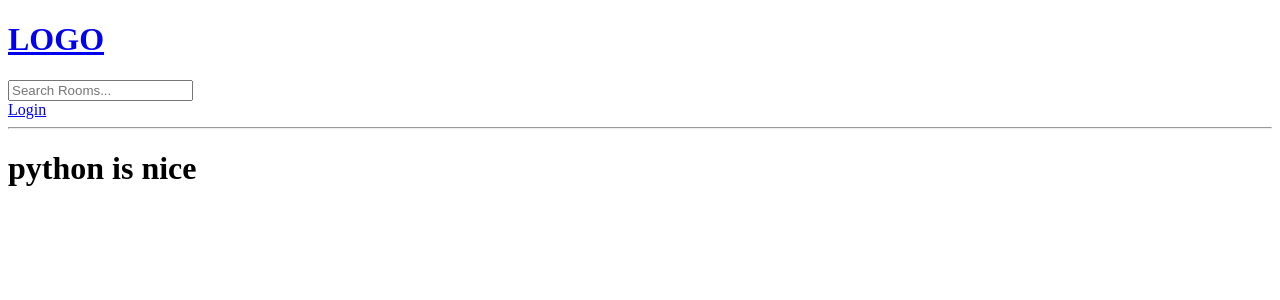
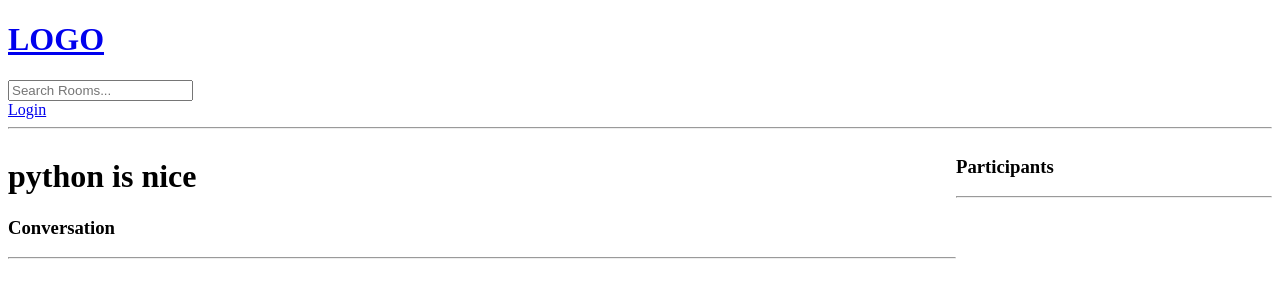
Before and after one commit to thmjiya022/studyBud, a Django app: page /room/4/ in a window 1280 px wide. Shown: the top 300 px of the page. Run offline with Django 3.2, Linux system fonts and the light colour scheme; data comes from the database, SQL or seed files in the repository; both versions use the stored data as it was after the commit.

Commit message:
chat room

```diff
--- a/base/models.py
+++ b/base/models.py
@@ -14,7 +14,7 @@ class Room(models.Model):
     topic = models.ForeignKey(Topic, on_delete=models.SET_NULL, null=True)
     name = models.CharField(max_length=200)
     description = models.TextField(null=True, blank=True)
-    # participants =
+    participants = models.ManyToManyField(User, related_name='participants', blank=True)
     updated = models.DateTimeField(auto_now=True)
     created = models.DateTimeField(auto_now_add=True)
 
--- a/base/templates/base/room.html
+++ b/base/templates/base/room.html
@@ -1,6 +1,55 @@
 {% extends 'main.html' %}
 
 {% block content %}
-<h1>{{room.name}}</h1>
 
-{% endblock content %}
+<style>
+    .room-container{
+        display: grid;
+        grid-template-columns: 3fr 1fr;
+    }
+</style>
+
+
+<div class="room-container">
+    <div>
+
+        <h1>{{room.name}}</h1>
+
+        <p>{{room.description}}</p>
+
+        <div class="comment-wrapper">
+            <h3>Conversation</h3>
+            {% for message in room_messages %}
+                <div>
+                    {% if request.user == message.user%}
+                    <a href="{% url 'delete-message' message.id %}">Delete</a>
+                    {% endif %}
+                    <small>@{{message.user}} {{message.created|timesince}} ago</small>
+                    <p>{{message.body}}</p>
+                </div>
+            {% endfor %}
+            <hr>
+        </div>
+
+        {% if request.user.is_authenticated %}
+        <div class="comment-form">
+            <form method="POST" action="">
+                {% csrf_token %}
+                <input type="text" name="body" placeholder="write your message here...">
+            </form>
+        </div>
+        {% endif %}
+    </div>
+
+    <div>
+        <h3>Participants</h3>
+        <hr>
+        {%for user in participants %}
+            <div>
+                <p>@{{user.username}} </p>
+            </div>
+        {% endfor %}
+    </div>
+
+</div>
+{% endblock %}
--- a/base/urls.py
+++ b/base/urls.py
@@ -12,4 +12,5 @@ urlpatterns = [
     path('create-room/', views.create_room, name = 'create-room'),
     path('update-room<str:pk>/', views.update_room, name = 'update-room'),
     path('delete-room<str:pk>/', views.delete_room, name = 'delete-room'),
+    path('delete-message<str:pk>/', views.delete_message, name = 'delete-message'),
 ]
--- a/base/views.py
+++ b/base/views.py
@@ -6,7 +6,7 @@ from django.db.models import Q
 from django.contrib.auth.models import User
 from django.contrib.auth import authenticate, login,logout
 from django.contrib.auth.forms import UserCreationForm
-from . models import Room,Topic
+from . models import Room,Topic, Message
 from . forms import RoomForm
 
 # Create your views here.
@@ -75,7 +75,20 @@ def home(request):
 
 def room(request,pk):
     room = Room.objects.get(id=pk)
-    context = {'room': room}
+    room_messages = room.message_set.all().order_by('-created')
+
+    participants = room.participants.all()
+    if request.method == 'POST':
+        message = Message.objects.create(
+            user=request.user,
+            room=room,
+            body=request.POST.get('body')
+
+        )
+        room.participants.add(request.user)
+        return redirect('room', pk=room.id)
+
+    context = {'room': room, 'room_messages':room_messages, 'participants': participants}
     return render(request, 'base/room.html', context)
 
 @login_required(login_url='login')
@@ -124,3 +137,17 @@ def delete_room(request, pk):
         return redirect('home')
 
     return render(request, 'base/delete.html', {'obj': room})
+
+@login_required(login_url='login')
+def delete_message(request, pk):
+    message = Message.objects.get(id=pk)
+
+    if request.user != message.user:
+        return HttpResponse('You are not allowed here!!')
+
+
+    if request.method == 'POST':
+        message.delete()
+        return redirect('home')
+
+    return render(request, 'base/delete.html', {'obj': message})
```
Also changed, not shown: base/migrations/0003_auto_20240318_1846.py (added), db.sqlite3.
